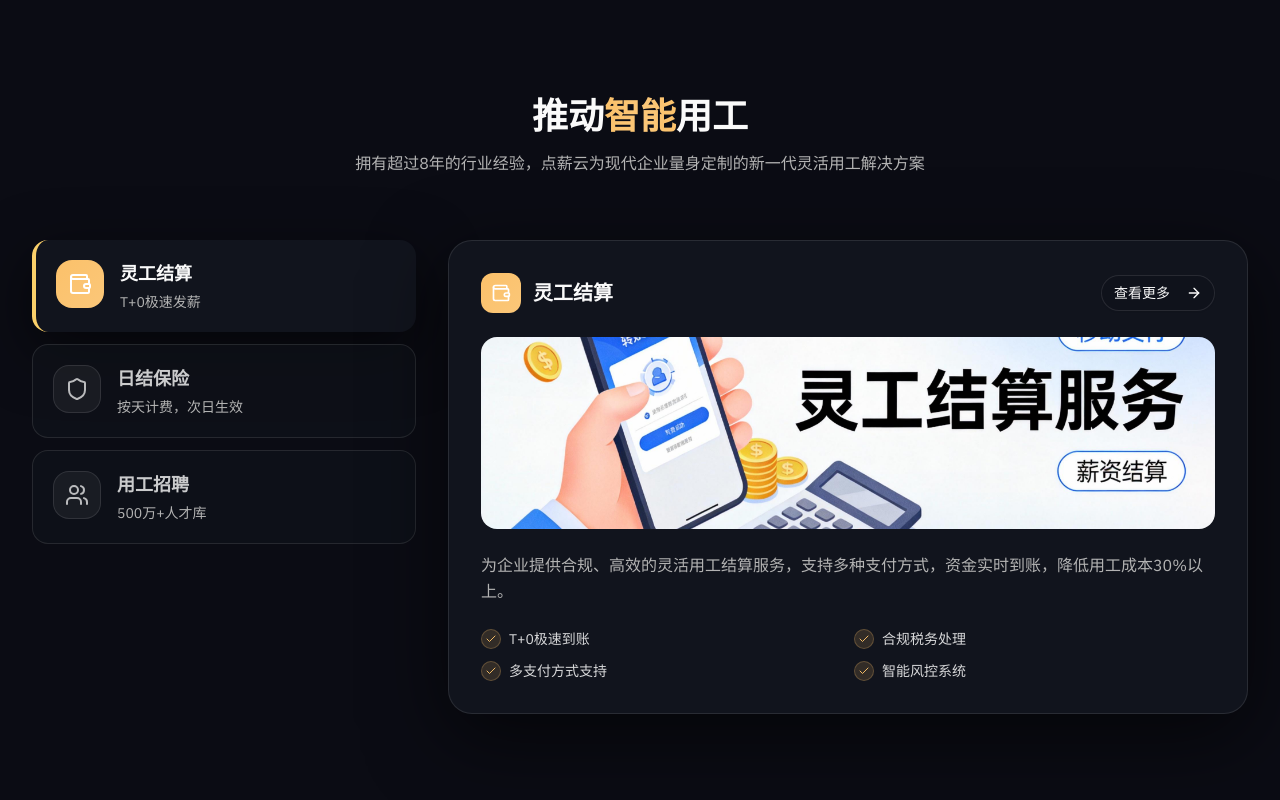
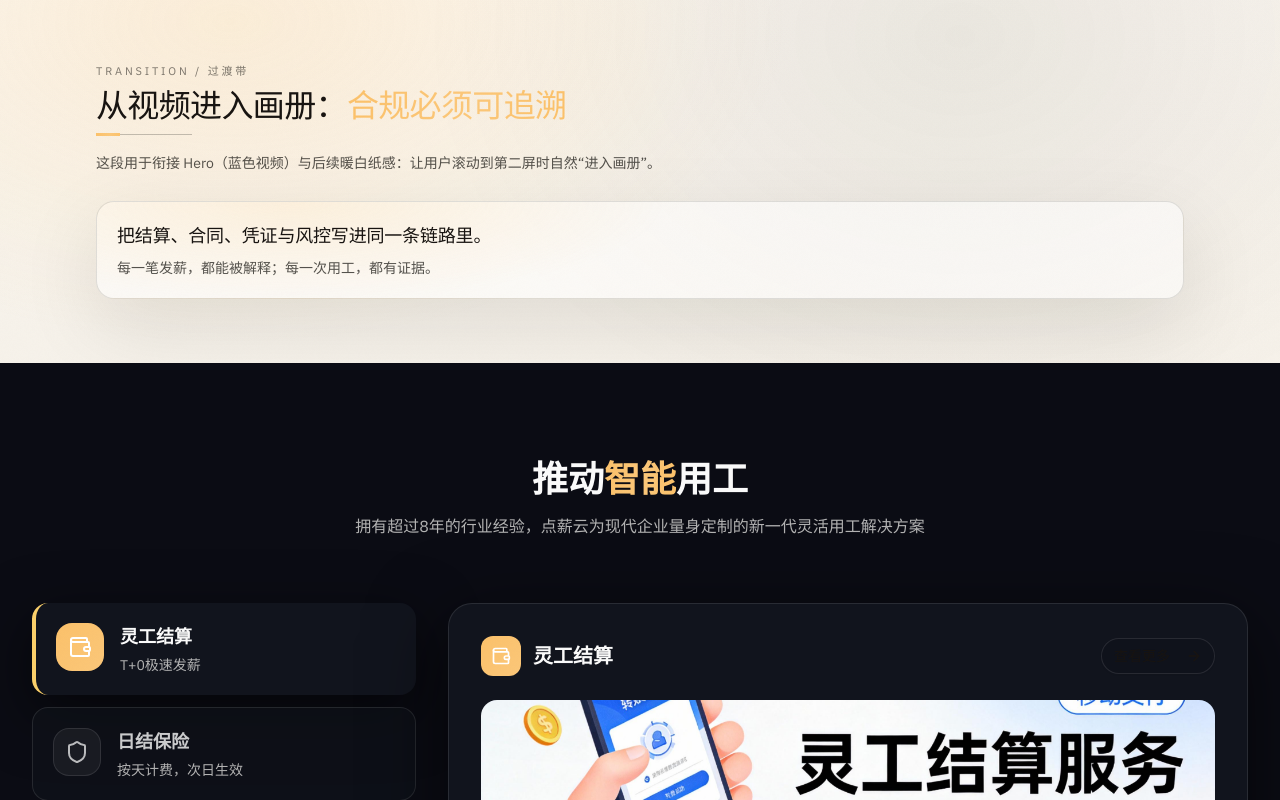
Before and after one commit to wangz1yu/dianxinv2, a React (Vite) app: page /#/ in a window 1280 px wide. Shown: the part 800-1600 px from the top of the page. Built offline with nearby package versions, Linux system fonts and the light colour scheme.

Commit message:
feat: add transition band after hero

```diff
--- a/src/pages/Home.tsx
+++ b/src/pages/Home.tsx
@@ -1,6 +1,7 @@
 import { useEffect } from 'react';
 import Navbar from '@/sections/Navbar';
 import Hero from '@/sections/Hero';
+import TransitionBand from '@/sections/TransitionBand';
 import Services from '@/sections/Services';
 import Pricing from '@/sections/Pricing';
 import Qualifications from '@/sections/Qualifications';
@@ -20,10 +21,12 @@
   }, []);
 
   return (
-    <div className="min-h-screen bg-background text-foreground">
+    <div className="min-h-screen">
       <Navbar />
       <main>
         <Hero />
+        <TransitionBand />
+        <div className="bg-paper paper-grain relative text-[hsl(var(--ink))]">
         <Services />
         <Pricing />
         <Qualifications />
@@ -35,6 +38,7 @@
         <DemoContract />
         <DemoRiskControl />
         <FAQ />
+        </div>
       </main>
       <Footer />
     </div>
--- /dev/null
+++ b/src/sections/TransitionBand.tsx
@@ -0,0 +1,44 @@
+import { motion } from "framer-motion";
+import { EditorialSectionHeader } from "@/components/editorial/SectionHeader";
+import { PaperPanel } from "@/components/editorial/PaperPanel";
+
+export default function TransitionBand() {
+  return (
+    <section className="bg-paper paper-grain relative py-16">
+      <div className="mx-auto max-w-6xl px-4 sm:px-6 lg:px-8">
+        <EditorialSectionHeader
+          label="TRANSITION / 过渡带"
+          title={
+            <>
+              从视频进入画册：<span className="text-gold-grad">合规必须可追溯</span>
+            </>
+          }
+          desc="这段用于衔接 Hero（蓝色视频）与后续暖白纸感：让用户滚动到第二屏时自然“进入画册”。"
+          align="left"
+        />
+
+        <motion.div
+          initial={{ opacity: 0, y: 14 }}
+          whileInView={{ opacity: 1, y: 0 }}
+          viewport={{ once: true }}
+          transition={{ duration: 0.7, ease: [0.22, 1, 0.36, 1] }}
+        >
+          <PaperPanel
+            className="mt-6 p-5"
+            style={{
+              background:
+                "radial-gradient(680px 180px at 18% 0%, rgba(251,193,106,0.16), transparent 55%), rgba(255,255,255,0.55)",
+            }}
+          >
+            <div className="font-display text-lg tracking-[-0.01em] text-[hsl(var(--ink))]">
+              把结算、合同、凭证与风控写进同一条链路里。
+            </div>
+            <div className="mt-2 text-sm text-[rgba(20,18,14,0.72)]">
+              每一笔发薪，都能被解释；每一次用工，都有证据。
+            </div>
+          </PaperPanel>
+        </motion.div>
+      </div>
+    </section>
+  );
+}
```
